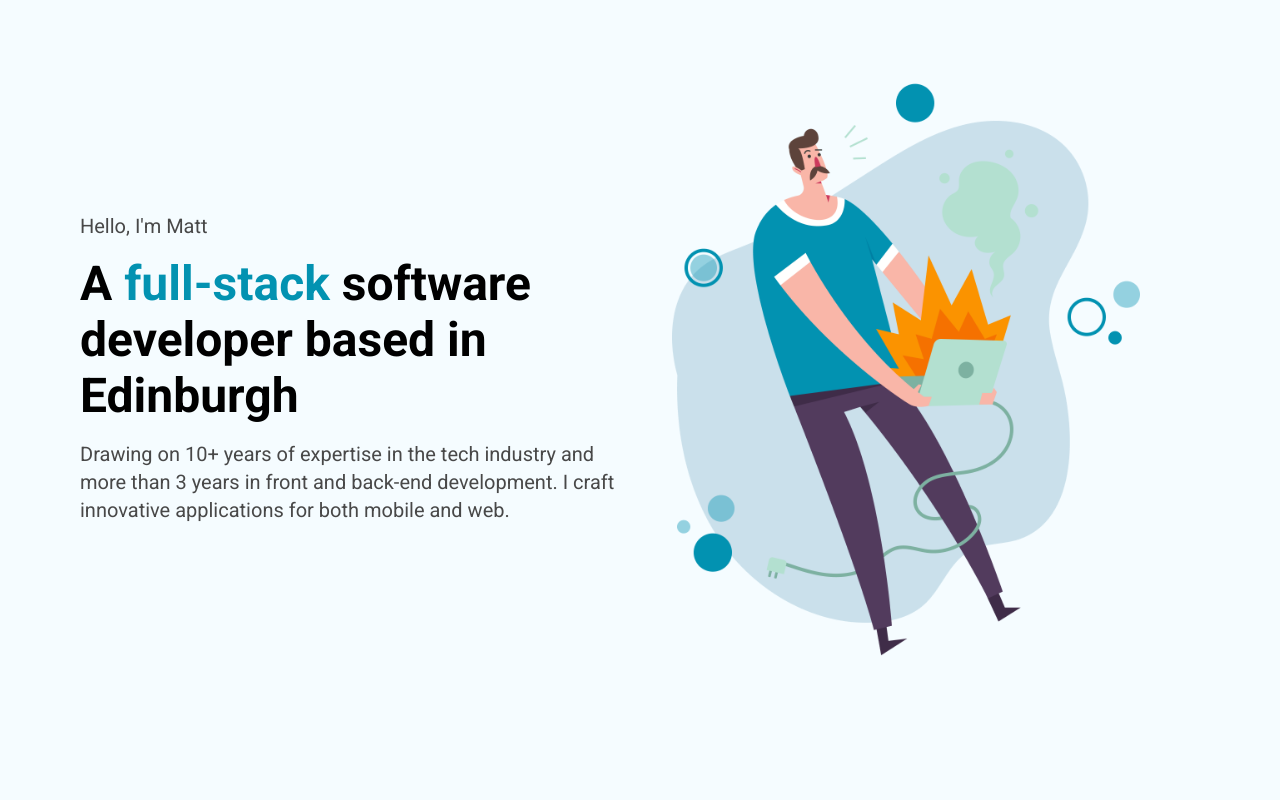
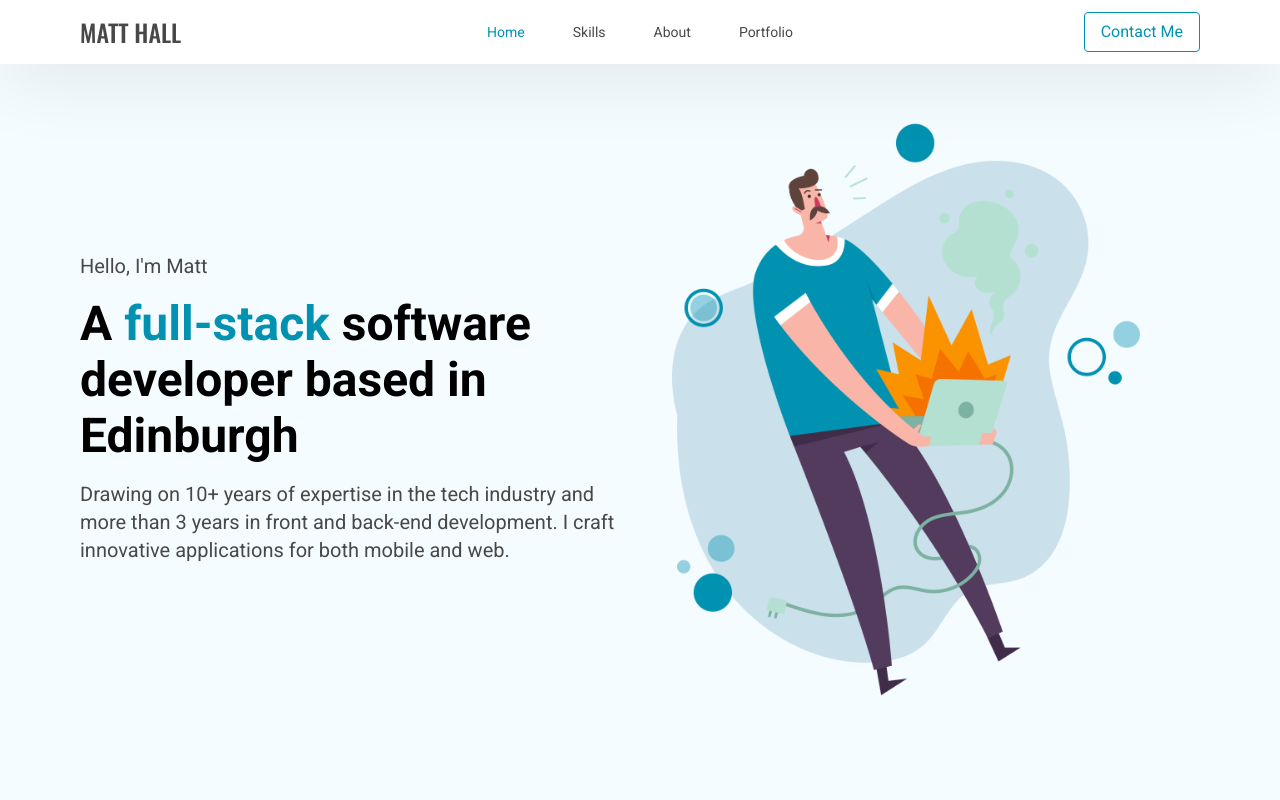
Before and after one commit to mhallrp/TechPortfolio, a Next.js app: page / in a window 1280 px wide. Shown: the top 800 px of the page. Built offline with nearby package versions, Linux system fonts and the light colour scheme.

Commit message:
vh reverted

```diff
--- a/app/page.tsx
+++ b/app/page.tsx
@@ -1,4 +1,4 @@
-// import NavBar from "../components/NavBar";
+import NavBar from "../components/NavBar";
 import LaptopFire from "../assets/laptopFire.png";
 import MattImage from "../assets/mattImage.png";
 import SkillCard from "../components/SkillsCard";
@@ -8,12 +8,12 @@ import constants from "./constants";
 const Landing = () => {
   return (
     <main className="font-sans ">
-      {/* <div className="fixed w-full">
+      <div className="fixed w-full">
         <NavBar />
-      </div> */}
+      </div>
       <section
         id={constants.sections[0]}
-        className="flex h-dvh bg-primary  "
+        className="flex min-h-screen bg-primary pt-20 "
       >
         <div className="flex w-full flex-col items-center px-8 pt-4 md:px-16 xl:flex-row xl:px-20 xl:pt-0">
           <div className="flex w-full flex-col justify-center pb-16 text-center xl:w-6/12 xl:text-left">
```
